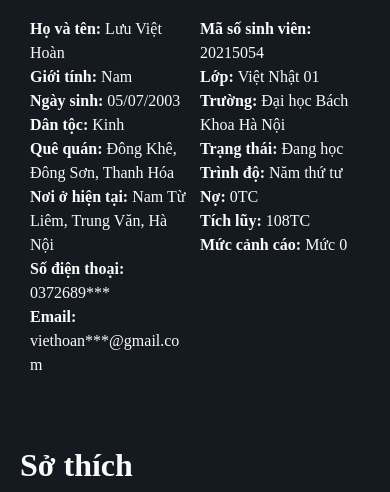
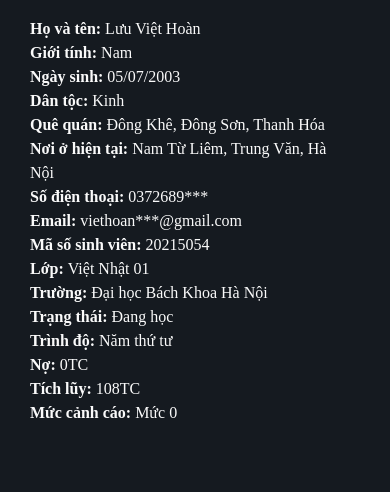
Before and after one commit to Kuwado/ORA1, a plain HTML site: page src/profile.html in a window 390 px wide. Shown: the part 295-787 px from the top of the page. Drawn offline with Linux system fonts and the light colour scheme.

Commit message:
fix responsive

```diff
--- a/src/assets/css/profile.css
+++ b/src/assets/css/profile.css
@@ -139,6 +139,16 @@
     width: 50%;
   }
 
+  #article-1 .article-left {
+    flex-direction: column;
+    gap: 0;
+  }
+
+  #article-1 .article-content-left,
+  #article-1 .article-content-right {
+    width: 100%;
+  }
+
   #article-4 .prj-header {
     flex-direction: column;
     align-items: flex-start;
```
